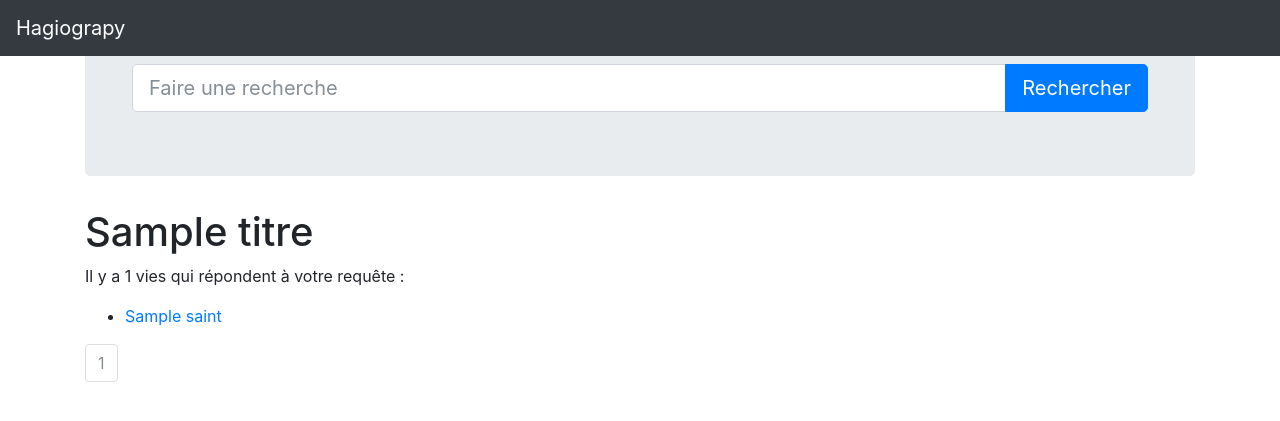
After one commit to Chartes-TNAH/hagiograpy, a Flask app: template Hagiograpy/Site/templates/pages/recherche.html in a window 1280 px wide. The commit adds this page. Shown: the top 421 px of the page. Run offline with Flask 2, Linux system fonts and the light colour scheme; tables that the repository leaves empty hold one stand-in row (values such as "Sample post"); the template is opened without the code that fills it: values that come from a table or form of the project are taken from there, most other values are stand-ins (such as "Sample title", 1, 10 or a date in 2020); parts of the project's set-up code (start-up, migrations or seed data) failed here and were passed over; some libraries are stand-ins or nearby versions.

Commit message:
Mise à jour des pages recherche et route

```diff
--- a/Hagiograpy/Site/templates/pages/recherche.html
+++ b/Hagiograpy/Site/templates/pages/recherche.html
@@ -10,8 +10,11 @@
     {% if resultats %}
         <p>Il y a {{resultats.total}} vies qui répondent à votre requête :</p>
         <ul>
-            {% for lieu in resultats.items %}
-                <li><a href="{{url_for('vie', vie_id=vie.saint_id)}}">{{vie.saint_nom}}</a></li>
+            {% for Saint in resultats.items %}
+                <li><a href="{{url_for('oeuvre', vie_id=Saint.IdSaint)}}">
+                    {{Saint.Nom_saint}}
+                </a>
+            </li>
             {% endfor %}
         </ul>
     <nav aria-label="research-pagination">
@@ -21,7 +24,7 @@
 
               {% if page != resultats.page %}
                 <li class="page-item">
-                    <a class="page-link" href="{{ url_for("recherche", keyword=keyword, page=page) }}">{{page}}</a>
+                    <a class="page-link" href="{{url_for('recherche', keyword=keyword, page=page) }}">{{page}}</a>
                 </li>
               {% else %}
                 <li class="page-item active disabled">
--- /dev/null
+++ b/Hagiograpy/Site/templates/partials/recherche.html
@@ -0,0 +1,14 @@
+<div class="hero jumbotron">
+  <div class="container">
+    <form class="form" action="{{url_for("recherche")}}" method="GET">
+
+    <div class="input-group">
+      <input type="search" name="keyword" class="form-control form-control-lg" type="text" placeholder="Faire une recherche">
+      <span class="input-group-btn">
+        <button class="btn btn-primary btn-lg" href="#" role="button">Rechercher</button>
+      </span>
+    </div>
+
+    </form>
+  </div>
+</div>
```
Also changed, not shown: Hagiograpy/Site/routes.py (+8 -6 lines).
